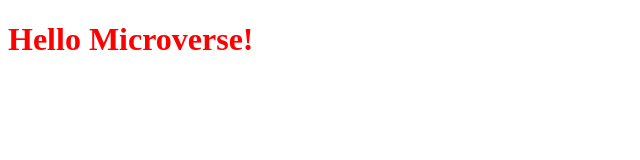
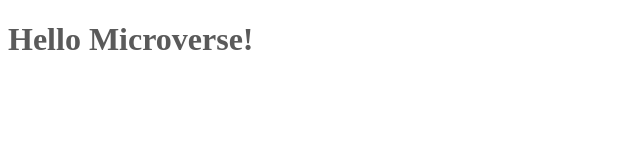
Before and after one commit to spydaspider/Micronaut-Dickson-Amankwah, a plain HTML site: page index.html in a window 1280 px wide. Shown: the whole page, without its empty margins (0-640 px from the left). Drawn offline with Linux system fonts and the light colour scheme.

Commit message:
style.css edit

```diff
--- a/style.css
+++ b/style.css
@@ -1,4 +1,3 @@
 h1 {
-        color: red;
-
+            color:#5a5a5a;
 }
```
